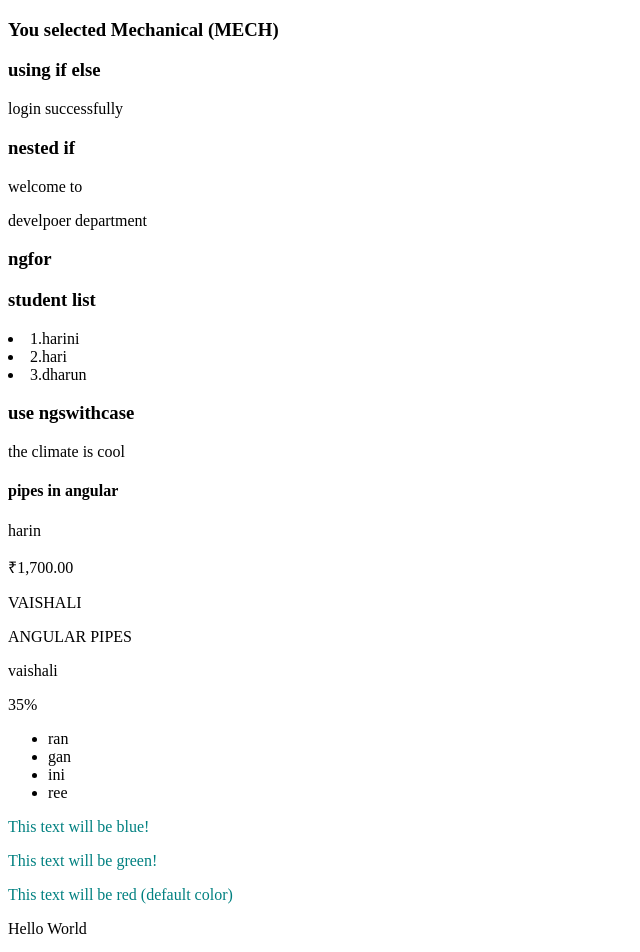
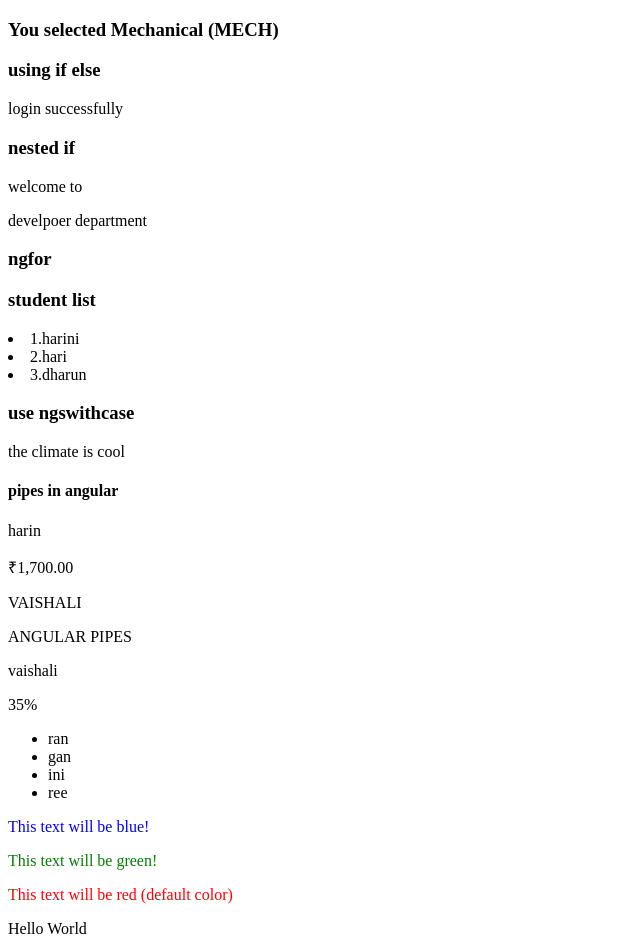
Before and after one commit to Harini-sparkout/project1, an Angular app: page / in a window 1280 px wide. Shown: the top 952 px of the page, without its empty margins (0-640 px from the left). Built offline with nearby package versions, Linux system fonts and the light colour scheme.

Commit message:
Update color.ts

```diff
--- a/src/app/color.ts
+++ b/src/app/color.ts
@@ -5,8 +5,12 @@ import { Directive, ElementRef, Input } from '@angular/core';
   standalone: true
 })
 export class Color {
-  @Input('color') colorName!: string;
-  constructor(private el: ElementRef) {
-  this.el.nativeElement.style.color = 'teal';
+
+  constructor(private el: ElementRef) {}
+
+  @Input('color')
+  set colorName(value: string | null) {
+    const finalColor = value && value.trim() !== '' ? value : 'red';
+    this.el.nativeElement.style.color = finalColor;
   }
 }
```
